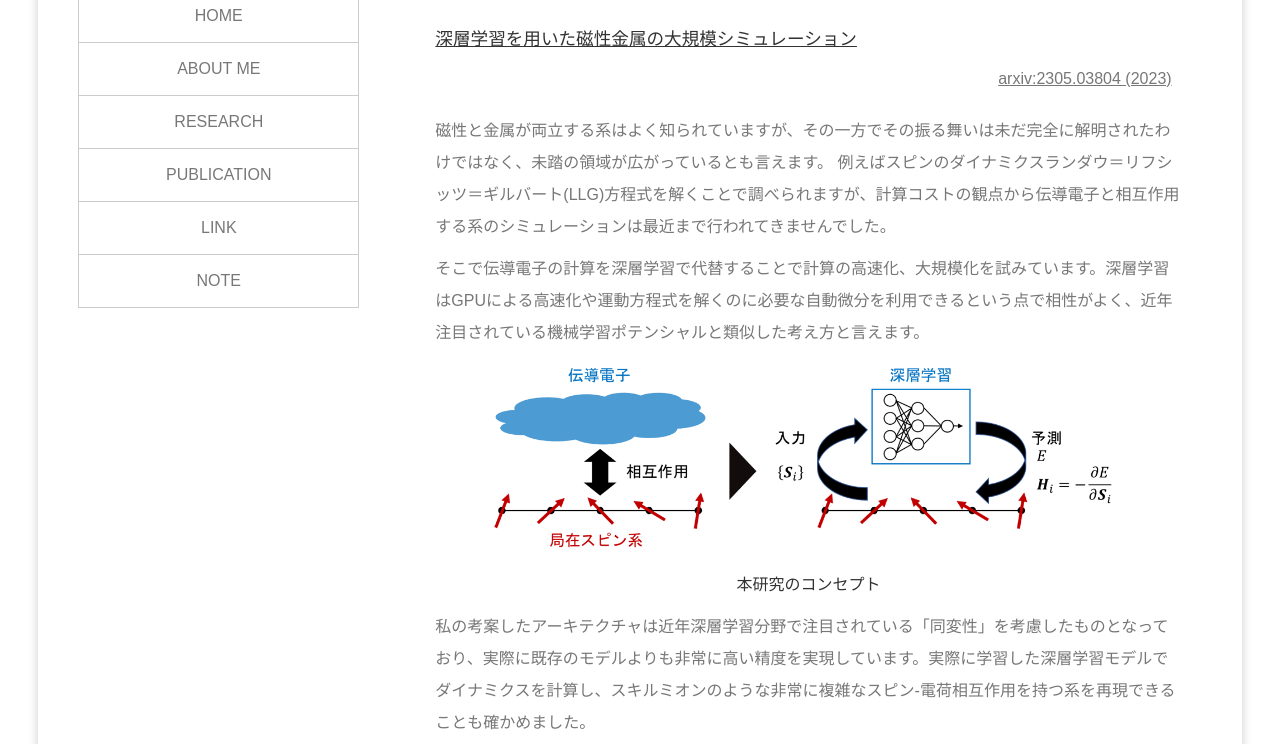
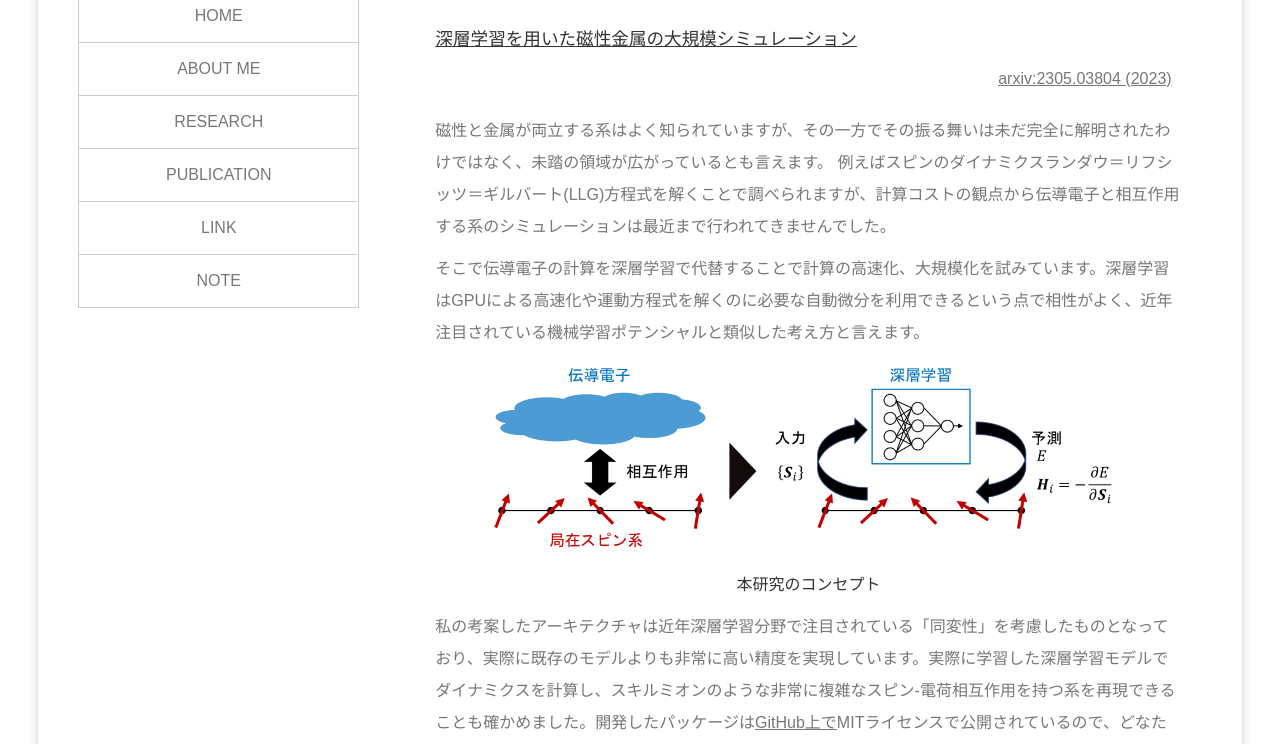
Before and after one commit to Miyazaki-Yu/webpage, a plain HTML site: page research.html in a window 1280 px wide. Shown: the part 202-946 px from the top of the page. Drawn offline with nearby package versions, Linux system fonts and the light colour scheme.

Commit message:
Update research.html

```diff
--- a/research.html
+++ b/research.html
@@ -64,7 +64,9 @@
 							<img src="./img/spinML.png" alt="深層学習を用いて伝導電子系を代替する" class="fig"></img>
 							<figcaption>本研究のコンセプト</figcaption>
 						</div>
-						<p>私の考案したアーキテクチャは近年深層学習分野で注目されている「同変性」を考慮したものとなっており、実際に既存のモデルよりも非常に高い精度を実現しています。実際に学習した深層学習モデルでダイナミクスを計算し、スキルミオンのような非常に複雑なスピン-電荷相互作用を持つ系を再現できることも確かめました。</p>
+						<p>
+							私の考案したアーキテクチャは近年深層学習分野で注目されている「同変性」を考慮したものとなっており、実際に既存のモデルよりも非常に高い精度を実現しています。実際に学習した深層学習モデルでダイナミクスを計算し、スキルミオンのような非常に複雑なスピン-電荷相互作用を持つ系を再現できることも確かめました。開発したパッケージは<a href="https://github.com/Miyazaki-Yu/ecnn4klm">GitHub上で</a>MITライセンスで公開されているので、どなたでも利用が可能です。
+						</p>
 
 						<h3>強磁性薄膜中のスキルミオンの表面弾性波を用いた駆動制御</h3>
 						<h4 class="ref"><a href="https://www.nature.com/articles/s41598-023-29022-z" target="blank"><i>Sci. Rep.</i> <b>13</b>, 1922 (2023)</a></h4>
```
